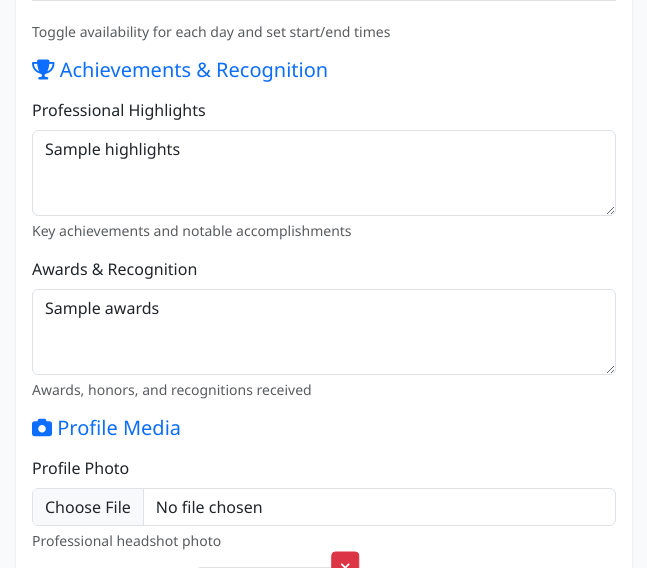
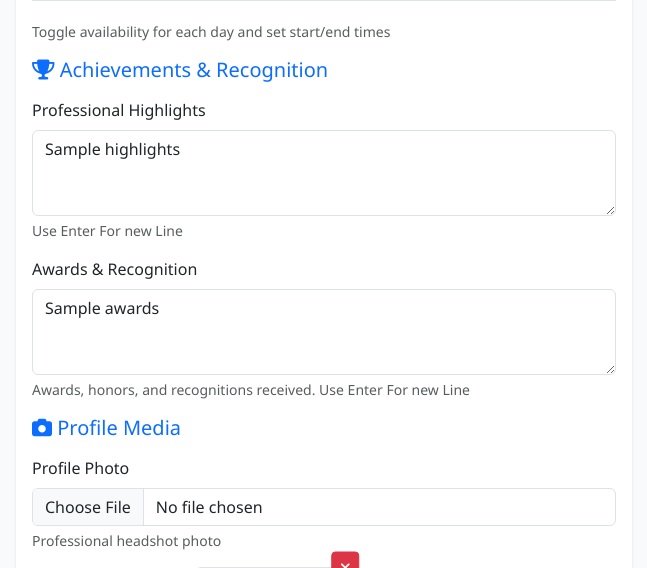
Before and after one commit to nawab-syscraft25/Medi-tour, a FastAPI app: template templates/admin/doctor_form.html in a window 1280 px wide. Shown: the part 2299-2867 px from the top of the page, without its empty margins (296-943 px from the left). Run offline with FastAPI, Linux system fonts and the light colour scheme; the template is opened without the code that fills it: most values are stand-ins (such as "Sample title", 1, 10 or a date in 2020); grey boxes marked "Sample" are stand-in pictures; parts of the project's set-up code (start-up, migrations or seed data) failed here and were passed over.

Commit message:
Updated  Code with doctor updated

```diff
--- a/templates/admin/doctor_form.html
+++ b/templates/admin/doctor_form.html
@@ -250,14 +250,14 @@
                         <label for="highlights" class="form-label">Professional Highlights</label>
                         <textarea class="form-control" id="highlights" name="highlights" rows="3"
                                   placeholder="500+ successful surgeries, Pioneer in minimally invasive techniques, Published 20+ research papers...">{{ doctor.highlights if doctor and doctor.highlights else '' }}</textarea>
-                        <div class="form-text">Key achievements and notable accomplishments</div>
+                        <div class="form-text">Use Enter For new Line</div>
                     </div>
 
                     <div class="mb-3">
                         <label for="awards" class="form-label">Awards & Recognition</label>
                         <textarea class="form-control" id="awards" name="awards" rows="3"
                                   placeholder="Best Doctor Award 2023, Excellence in Patient Care, Outstanding Research Contribution...">{{ doctor.awards if doctor and doctor.awards else '' }}</textarea>
-                        <div class="form-text">Awards, honors, and recognitions received</div>
+                        <div class="form-text">Awards, honors, and recognitions received. Use Enter For new Line</div>
                     </div>
 
                     <!-- Media & Images -->
```
